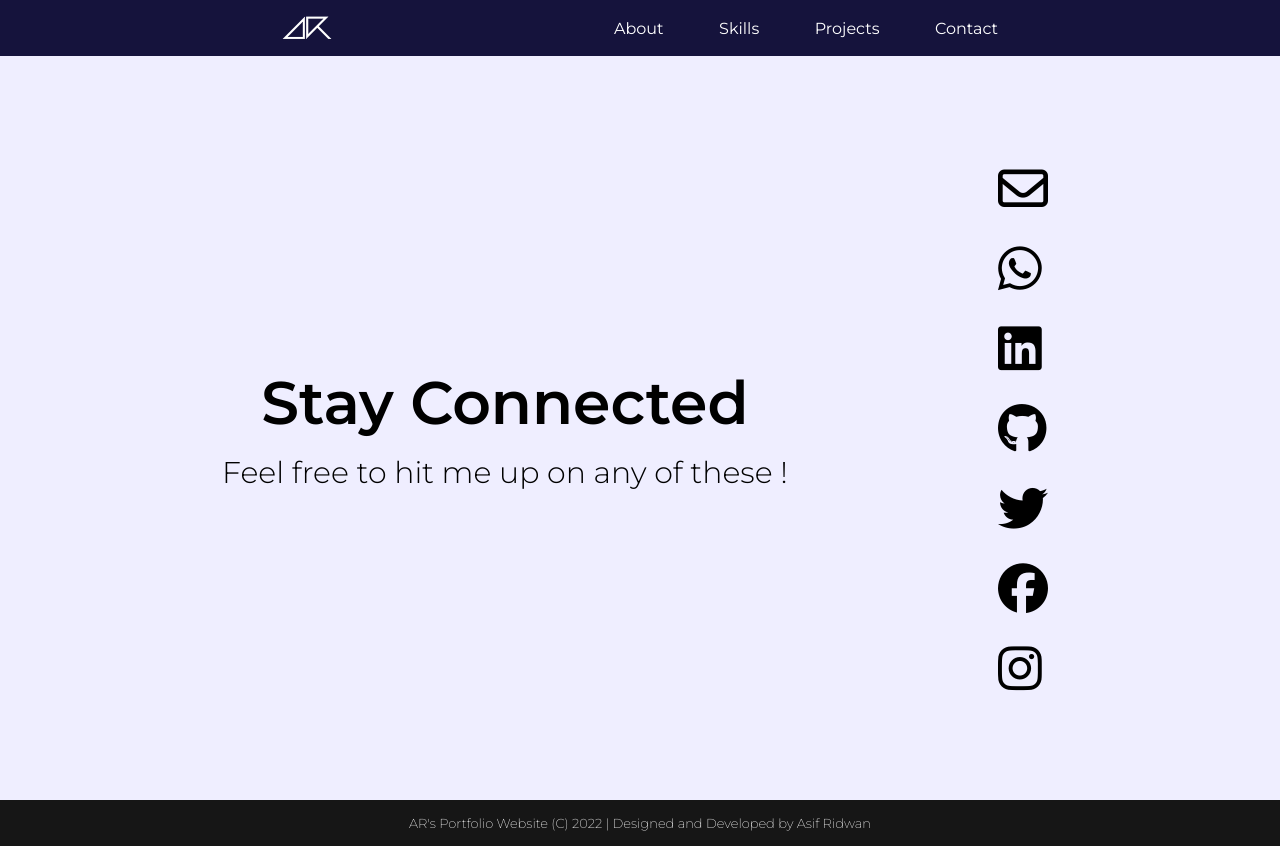
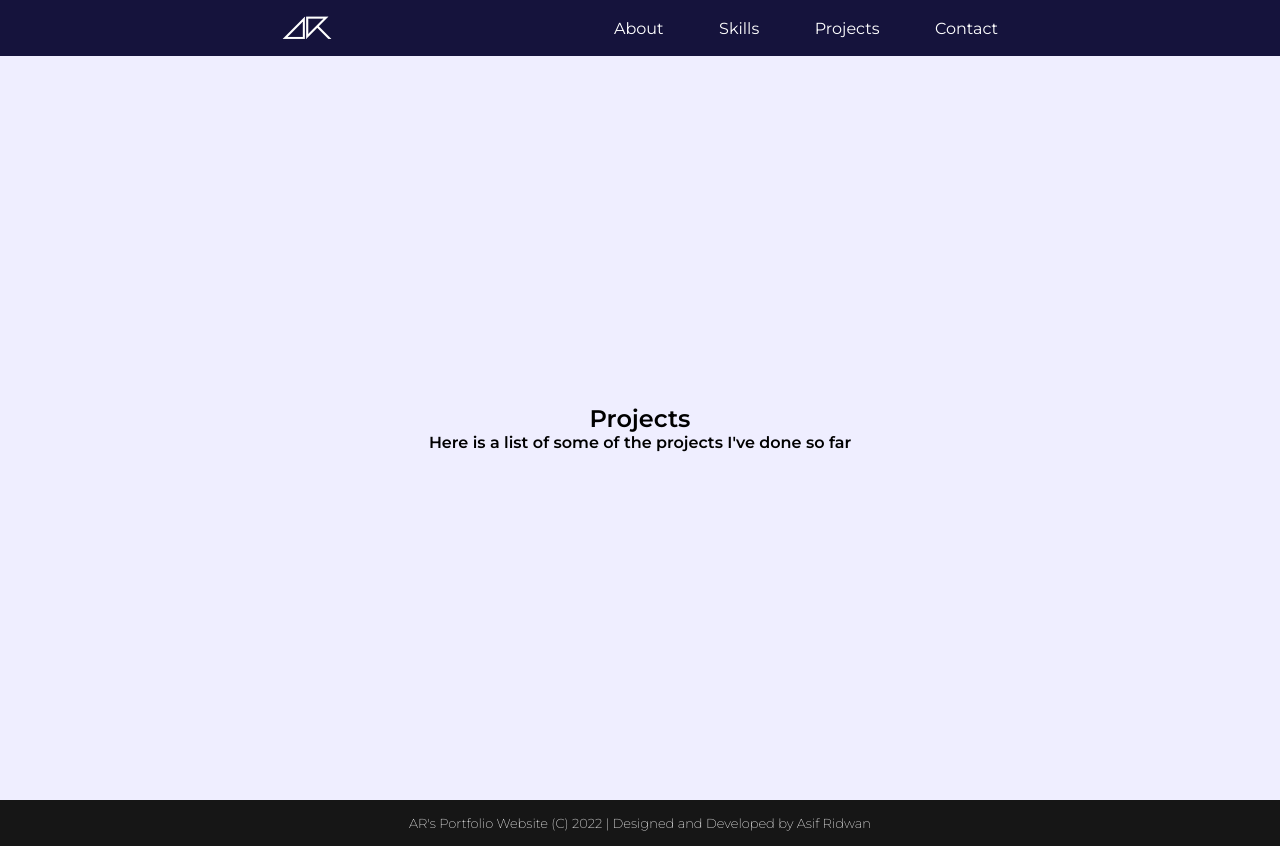
Before and after one commit to asifridwan/asifridwan.github.io, a React (Create React App) app: page / in a window 1280 px wide. Built offline with nearby package versions, Linux system fonts and the light colour scheme.

Commit message:
Restructed the project structure

```diff
--- a/src/containers/App.jsx
+++ b/src/containers/App.jsx
@@ -1,14 +1,16 @@
 import Navbar from "../components/Navbar";
 import Footer from "../components/Footer";
-/* import Home from "../components/Home"; */
-import Contact from "../components/Contact";
+/* import Home from "../pages/Home"; */
+import Projects from "../pages/Projects";
+/* import Contact from "../pages/Contact"; */
 
 function App() {
   return (
     <>
       <Navbar />
       {/* <Home /> */}
-      <Contact />
+      <Projects />
+      {/* <Contact /> */}
       <Footer />
     </>
   );
--- a/src/css/style.css
+++ b/src/css/style.css
@@ -87,11 +87,11 @@ a:link, a:visited{
     display: none;
 }
 
-.home{
+.vertical{
     flex-direction: column;
 }
 
-.home-page, .contact-page{
+.page{
     min-height: 93vh;
     margin-top: 7vh;
     background-color: #efeeff;
--- a/src/components/Contact.jsx
+++ b/src/pages/Contact.jsx
@@ -1,6 +1,6 @@
 export default function Contact() {
   return (
-    <section className="contact-page">
+    <section className="page">
       <div className="info-container">
         <div className="contact-tagline">
           <p className="contact-tagline-1">Stay Connected</p>
--- a/src/components/Home.jsx
+++ b/src/pages/Home.jsx
@@ -1,7 +1,7 @@
 export default function Home() {
   return (
-    <section className="home-page">
-      <div className="info-container home">
+    <section className="page">
+      <div className="info-container vertical">
         <div className="home-info">
           <div className="home-icon"></div>
           <div className="home-tagline">
--- /dev/null
+++ b/src/pages/Projects.jsx
@@ -0,0 +1,10 @@
+export default function Projects() {
+  return (
+    <section className="page">
+        <div className="info-container vertical">
+            <h1>Projects</h1>
+            <h4>Here is a list of some of the projects I've done so far</h4>
+        </div>
+    </section>
+  )
+}
```
